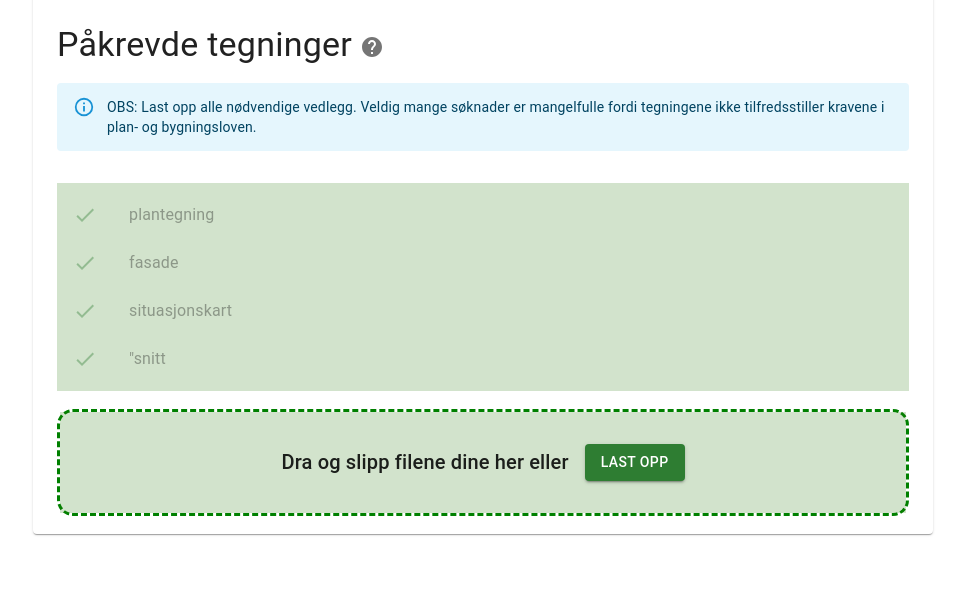
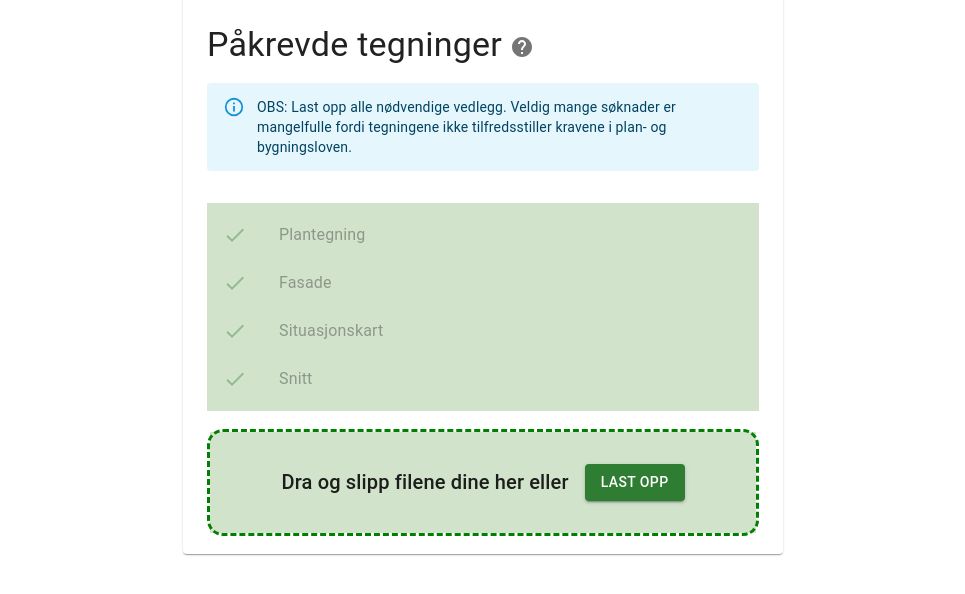
Before and after one commit to kartAI/CADAiD-webapp, a React (Create React App) app: page / in a window 1280 px wide. Shown: the top 594 px of the page, without its empty margins (157-1122 px from the left). Built offline with nearby package versions, Linux system fonts and the light colour scheme.

Commit message:
uppercase type

```diff
--- a/src/App.tsx
+++ b/src/App.tsx
@@ -6,7 +6,7 @@ import UploadFiles from './UploadFiles';
 function App() {
 
   return (
-    <Container maxWidth={'md'} component={Paper}>
+    <Container maxWidth={'sm'} component={Paper}>
       <Grid container spacing={2}>
         <Grid item xs={12} mt={2}>
           <Header/>
--- a/src/Components/Checklist.tsx
+++ b/src/Components/Checklist.tsx
@@ -11,10 +11,10 @@ export default function Checklist({drawingTypes}: Props) {
     const [secondary, setSecondary] = React.useState(false)
 
     const drawing_types = [
-        "plantegning",
-        "fasade",
-        "situasjonskart",
-        '"snitt'
+        "Plantegning",
+        "Fasade",
+        "Situasjonskart",
+        'Snitt'
     ]
 
     return(
```
